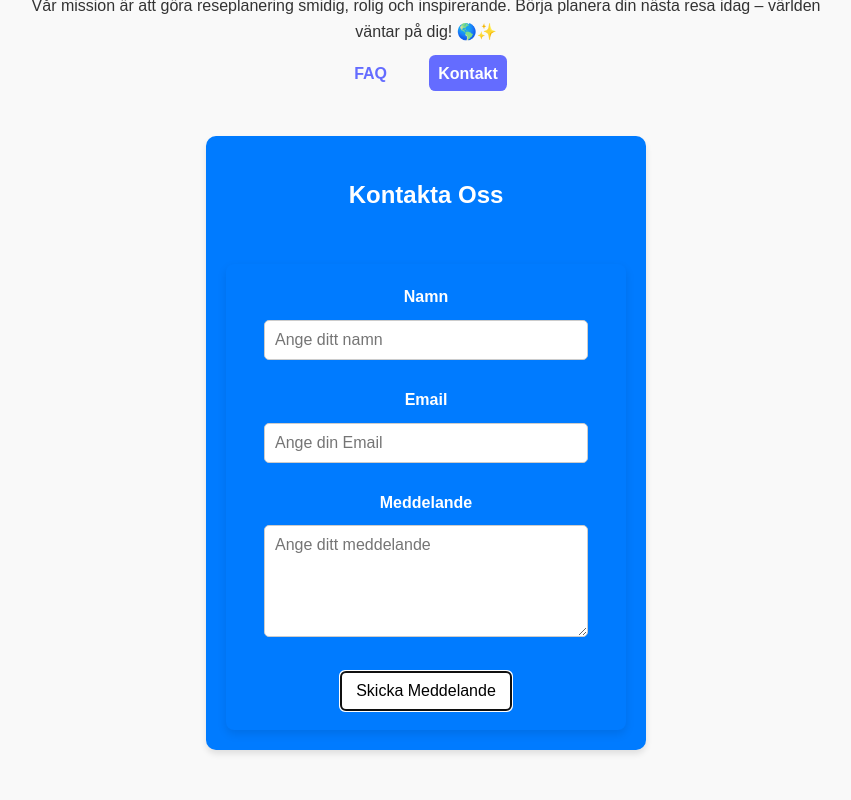
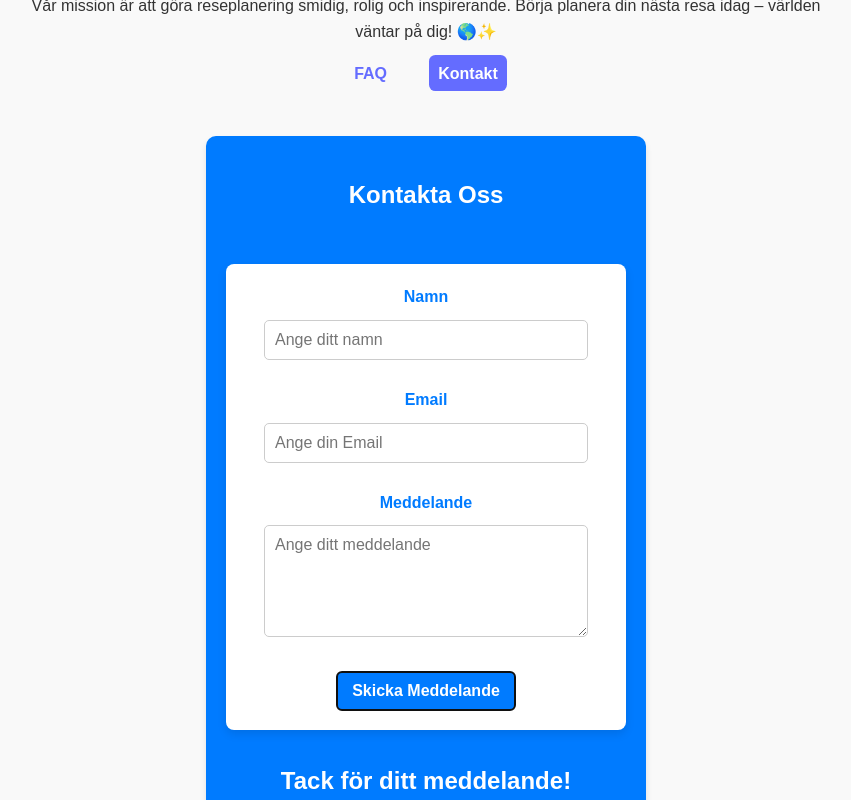
Before and after one commit to Team-Umea/Nuggets.Reseplanerare, a React (Vite) app in the folder nuggetsplanner/: page /about/contact in a window 1280 px wide. Both pictures are taken after typing "Sample", "name@example.com", "Sample" into the empty fields and a click on the button "Skicka Meddelande". Shown: the part 389-1189 px from the top of the page, without its empty margins (214-1065 px from the left). Built offline with nearby package versions, Linux system fonts and the light colour scheme.

Commit message:
alert from contact form deleted and updated // Elias

```diff
--- a/nuggetsplanner/src/pages/help/Contact.jsx
+++ b/nuggetsplanner/src/pages/help/Contact.jsx
@@ -7,6 +7,8 @@ function Contact() {
         email: '',
         message: ''
     });
+
+    const [submitted, setSubmitted] = useState(false);
 
     const handleChange = (e) => {
         const { name, value } = e.target;
@@ -19,8 +21,10 @@ function Contact() {
     const handleSubmit = (e) => {
         e.preventDefault();
         console.log('formulär-data skickad: ', formData);
-        alert('Tack för ditt meddelande!');
+        setSubmitted(true)
         setFormData({ name: '', email: '', message: '' });
+
+        setTimeout(() => setSubmitted(false), 5000);
     };
 
     return (
@@ -65,6 +69,8 @@ function Contact() {
             </div>
             <button type="submit" className="submit-button">Skicka Meddelande</button>
             </form>
+
+            {submitted && <p className='success-message'>Tack för ditt meddelande!</p>}
         </div>
 
      );
--- a/nuggetsplanner/src/styles/Contact.css
+++ b/nuggetsplanner/src/styles/Contact.css
@@ -27,7 +27,7 @@ body {
     display: flex;
     flex-direction: column;
     align-items: center;
-    background-color: #007BFF;
+    background-color: white;
   }
 
   .form-group {
@@ -40,7 +40,7 @@ body {
     display: block;
     margin-bottom: 10px;
     font-weight: bold;
-    color: white;
+    color: #007BFF;
   }
 
   .form-group input,
@@ -71,13 +71,14 @@ body {
 
   .submit-button {
     padding: 10px 15px;
-    background-color: white;
-    color: black;
+    background-color:  #007BFF;
+    color: white;
     border: none;
     border-radius: 5px;
     font-size: 16px;
     cursor: pointer;
     transition: background-color 0.3s, transform 0.2s;
+    font-weight: bold;
   }
 
   .submit-button:hover {
@@ -89,3 +90,10 @@ body {
   .submit-button:active {
     transform: scale(0.98);
   }
+
+  .success-message {
+    margin-top: 2rem;
+    color: white;
+    font-weight: bold;
+    font-size: 1.5rem;
+}
```
